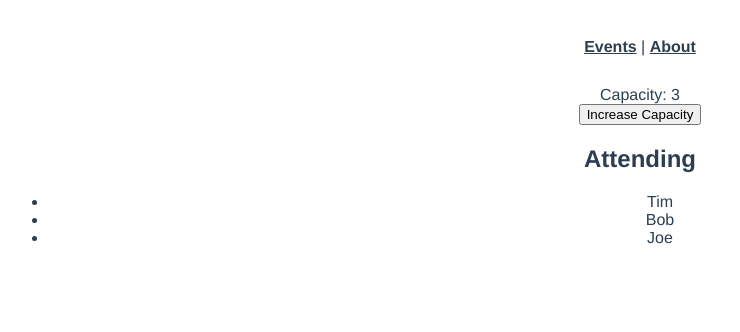
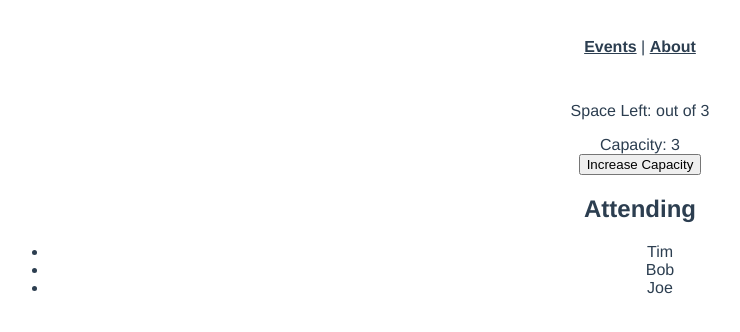
Before and after one commit to yxj0312/real-world-vue-3, a Vue app: page /composition-api in a window 1280 px wide. Shown: the top 332 px of the page, without its empty margins (0-740 px from the left). Built offline with nearby package versions, Linux system fonts and the light colour scheme.

Commit message:
Composition api - computed props

```diff
--- a/src/views/Capacity.vue
+++ b/src/views/Capacity.vue
@@ -1,4 +1,5 @@
 <template>
+  <p>Space Left: {{ spacesLeft }} out of {{ capacity }}</p>
   <div>Capacity: {{ capacity }}</div>
   <button @click="increaseCapacity()">Increase Capacity</button>
   <h2>Attending</h2>
@@ -10,11 +11,16 @@
 </template>
 
 <script>
-import { ref } from 'vue'
+import { ref, computed } from 'vue'
 export default {
   setup() {
     const capacity = ref(3)
     const attending = ref(['Tim', 'Bob', 'Joe'])
+
+    // eslint-disable-next-line no-unused-vars
+    const spacesLeft = computed(() => {
+      return capacity.value - attending.value.length
+    })
 
     function increaseCapacity() {
       // How we access value on a reactive reference
```
Also changed, not shown: 1 other file (tests, documents, lock files or other folders).
